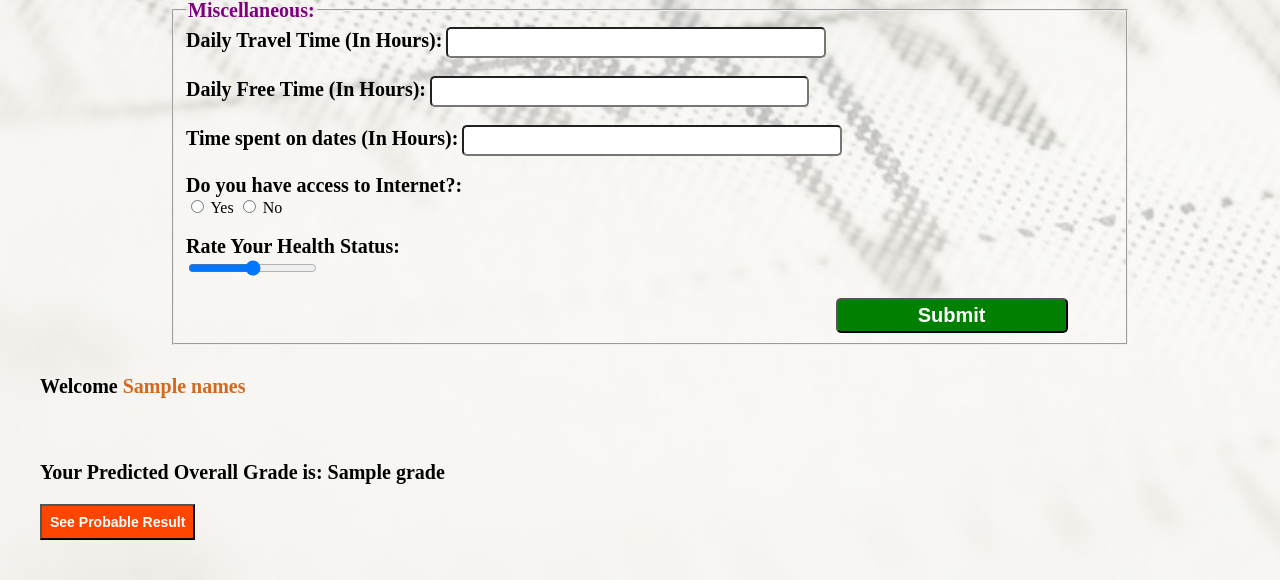
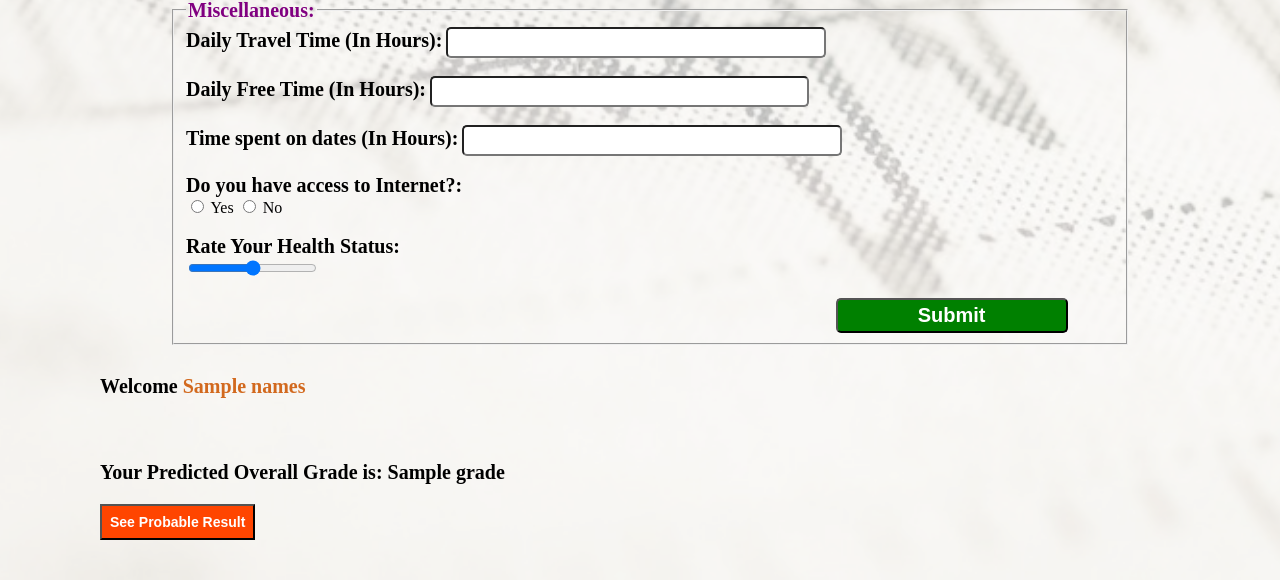
Before and after one commit to Naftal-Rainer/Students-Grades-Prediction, a Flask app: template templates/index.html in a window 1280 px wide; the page is wider, and only the part inside the window is pictured. Shown: the part 1582-2162 px from the top of that part. Run offline with Flask 2, Linux system fonts and the light colour scheme; the template is opened without the code that fills it: most values are stand-ins (such as "Sample title", 1, 10 or a date in 2020); parts of the project's set-up code (start-up, migrations or seed data) failed here and were passed over.

Commit message:
Update style.css

```diff
--- a/static/style.css
+++ b/static/style.css
@@ -72,7 +72,7 @@ input[type = 'submit']{
     /* display: none; */
     margin: 30px;
     width: 100%;
-    padding: auto;
+    padding-left: 60px;
 }
 
 .results p span{
```
